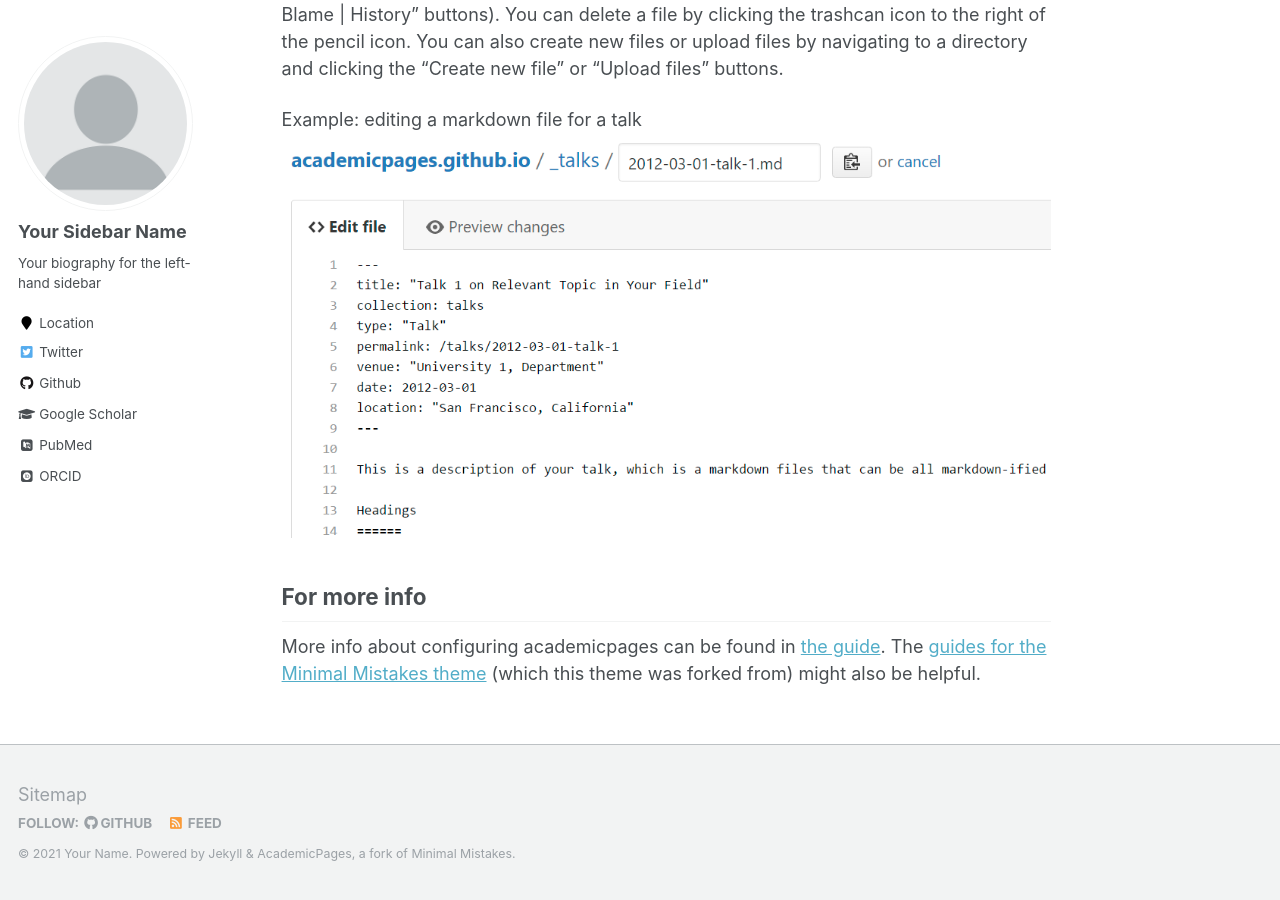
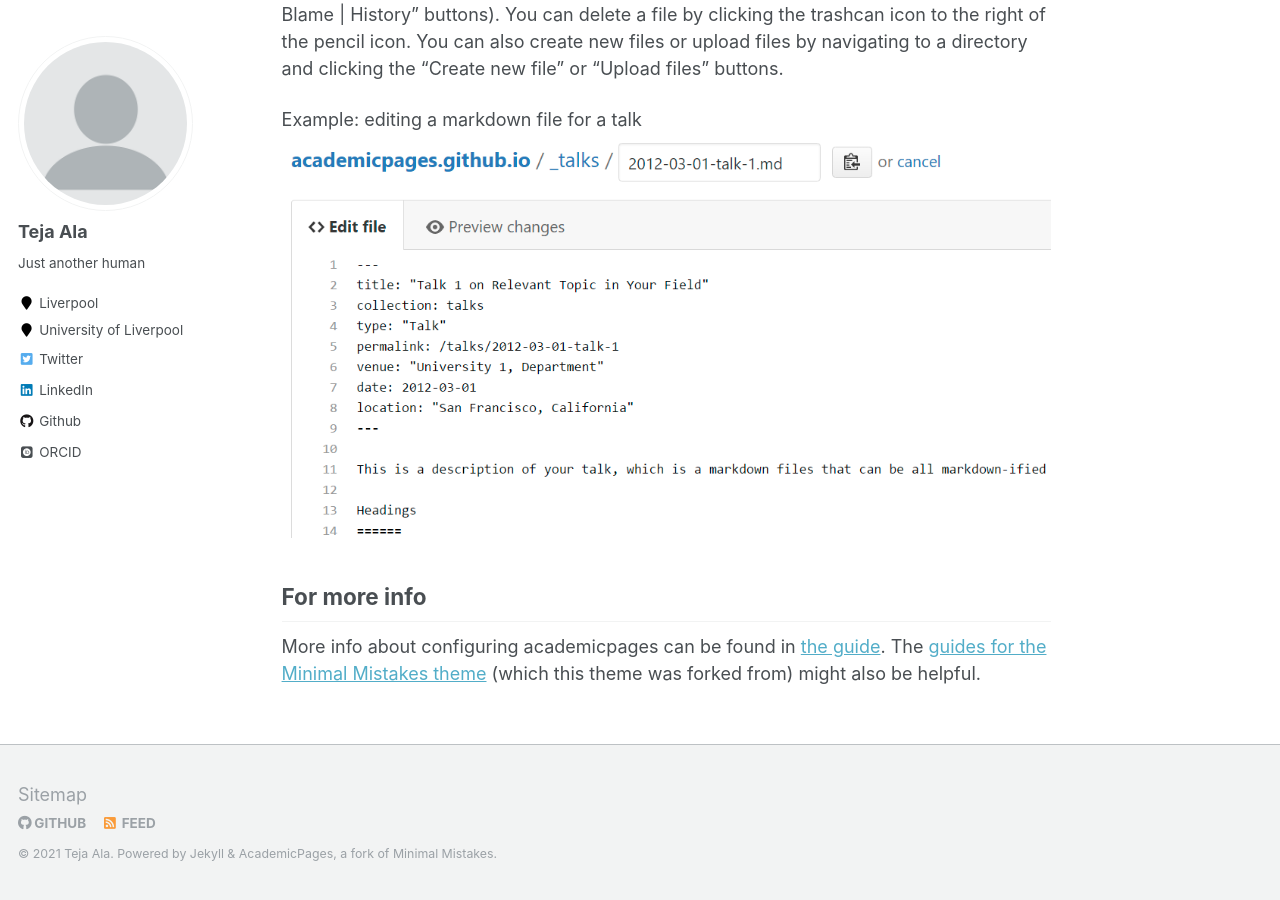
Before and after one commit to dekeract01/dekeract01.github.io, a Jekyll site: the page built from _pages/about.md, in a window 1280 px wide and 900 px high, scrolled down 2463 px. Built offline with Jekyll 4.4.1, drawn with Linux system fonts in a browser that asks for light colours; some web fonts are replaced; some of the changed text lies outside the part shown.

Commit message:
Update _config.yml

```diff
--- a/_config.yml
+++ b/_config.yml
@@ -6,10 +6,10 @@
 # `jekyll serve`. If you change this file, please restart the server process.
 
 # Site Settings
-locale                   : "en-US"
-title                    : "Your Name / Site Title"
+locale                   : "en-UK"
+title                    : "Teja Ala / MEng"
 title_separator          : "-"
-name                     : &name "Your Name"
+name                     : &name "Teja Ala"
 description              : &description "personal description"
 url                      : https://dekeract01.github.io # the base hostname & protocol for your site e.g. "https://mmistakes.github.io"
 baseurl                  : "" # the subpath of your site, e.g. "/blog"
@@ -80,13 +80,13 @@
 
 # Site Author
 author:
-  name             : "Your Sidebar Name"
+  name             : "Teja Ala"
   avatar           : "profile.png"
-  bio              : "Your biography for the left-hand sidebar"
-  location         : "Location"
-  employer         :
-  pubmed           : "https://www.ncbi.nlm.nih.gov/pubmed/?term=john+snow"
-  googlescholar    : "http://yourfullgooglescholarurl.com"
+  bio              : "Just another human"
+  location         : "Liverpool"
+  employer         : "University of Liverpool"
+  pubmed           : #"https://www.ncbi.nlm.nih.gov/pubmed/?term=john+snow"
+  googlescholar    : #"http://yourfullgooglescholarurl.com"
   email            :
   researchgate     :  # example: "https://www.researchgate.net/profile/yourprofile"
   uri              :
@@ -102,7 +102,7 @@
   instagram        :
   impactstory      : #"https://profiles.impactstory.org/u/xxxx-xxxx-xxxx-xxxx"
   lastfm           :
-  linkedin         :
+  linkedin         : "https://www.linkedin.com/in/ganeshala/"
   orcid            : "http://orcid.org/yourorcidurl"
   pinterest        :
   soundcloud       :
```
